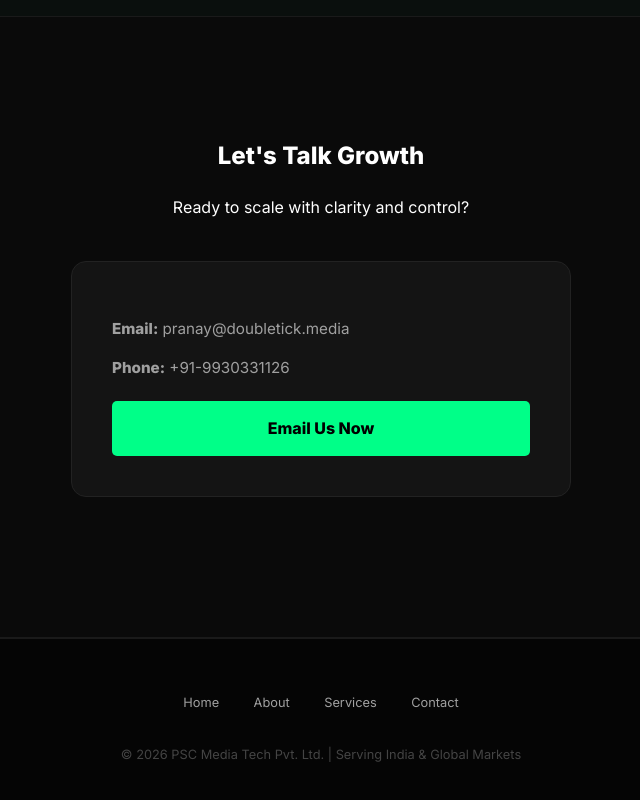
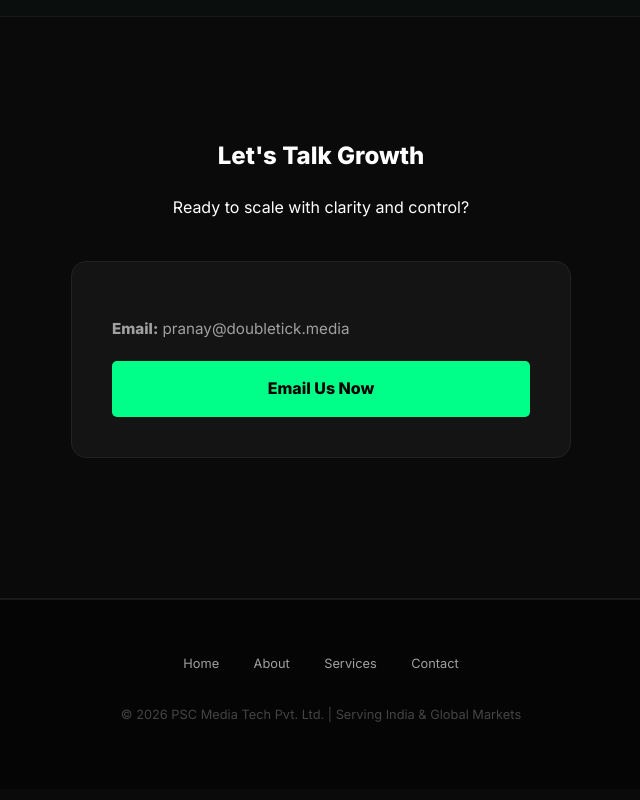
Before and after one commit to pranaydoubletick/doubletick-media, a plain HTML site: page index.html in a window 1280 px wide. Shown: the part 4361-5161 px from the top of the page, without its empty margins (319-959 px from the left). Drawn offline with nearby package versions, Linux system fonts and the light colour scheme.

Commit message:
Update index.html

```diff
--- a/index.html
+++ b/index.html
@@ -258,7 +258,7 @@
             <p>Ready to scale with clarity and control?</p>
             <div class="card" style="max-width:500px; margin: 40px auto; text-align:left;">
                 <p><strong>Email:</strong> pranay@doubletick.media</p>
-                <p><strong>Phone:</strong> +91-9930331126</p>
+                <!-- <p><strong>Phone:</strong> +91-9930331126</p> -->
                 <a href="mailto:pranay@doubletick.media" class="btn btn-primary" style="display:block; text-align:center; margin-top:20px;">Email Us Now</a>
             </div>
         </div>
```
